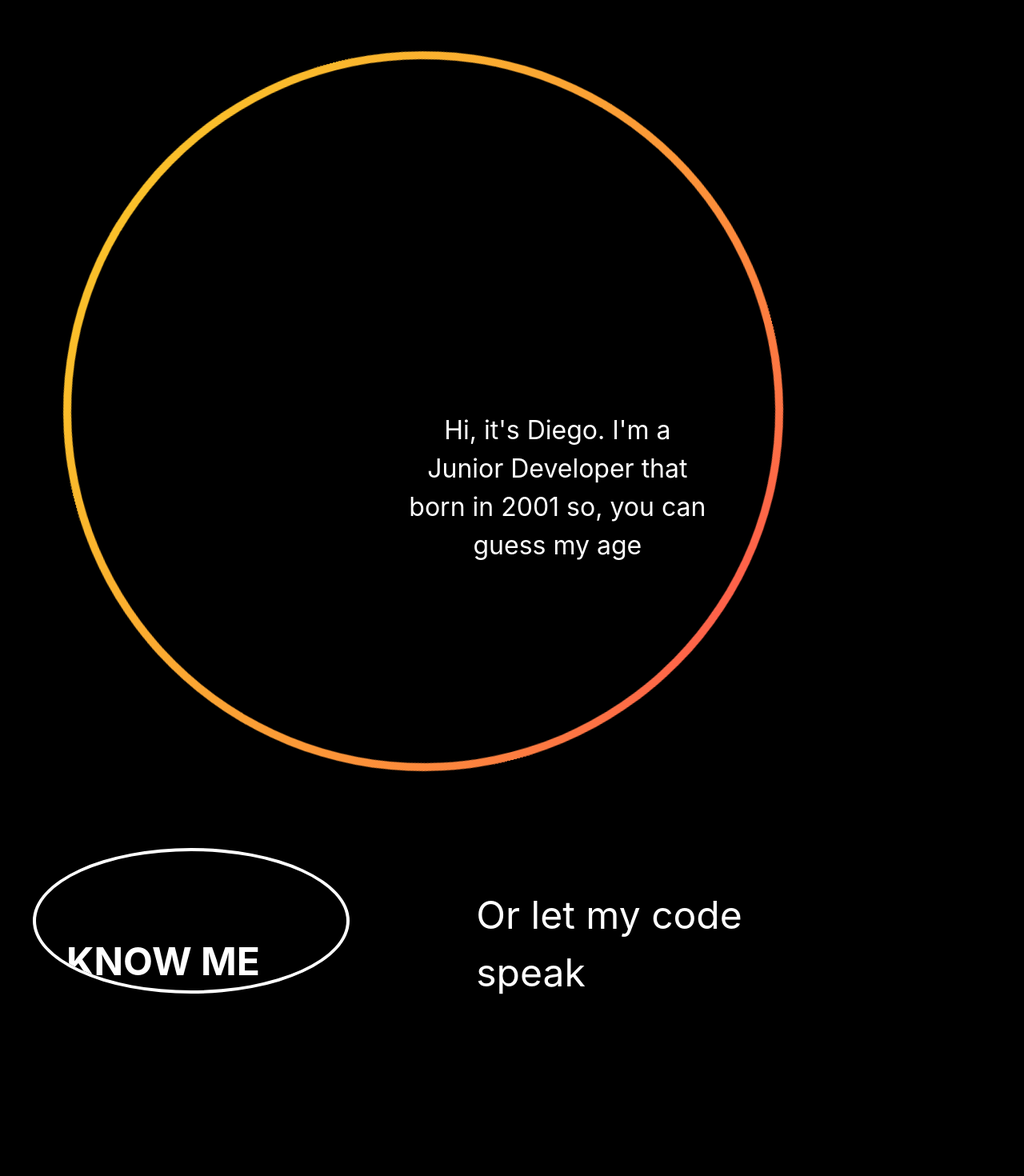
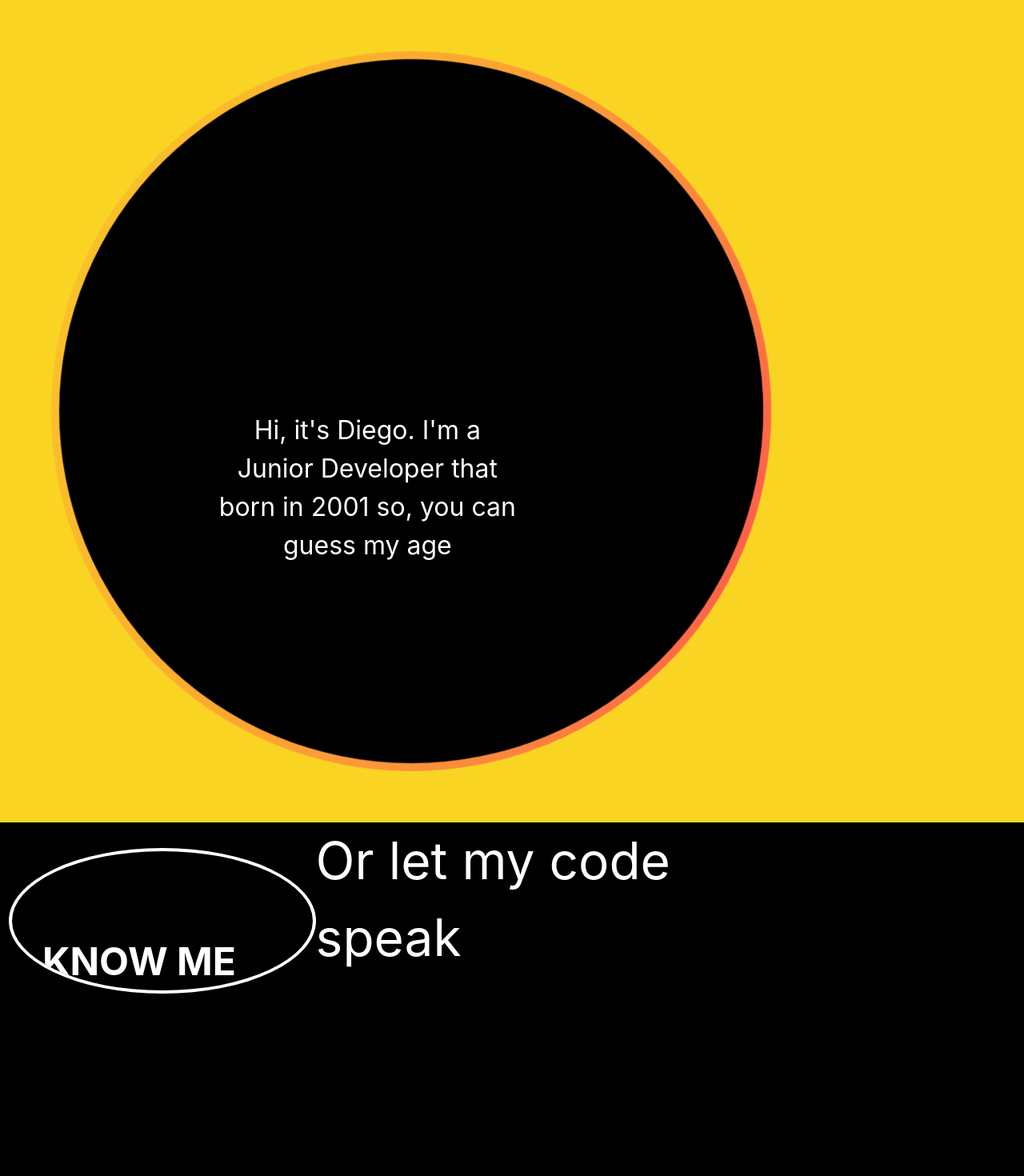
Before and after one commit to diego59x/DiegoPortafolio, a React app: page / in a window 1280 px wide. Shown: the top 1470 px of the page at 80% size. Built offline with nearby package versions, Linux system fonts and the light colour scheme; the HTML template or start-up script is replaced by a standard one.

Commit message:
fixing bootstrap

```diff
--- a/src/Components/PrincipalCircle/Circle.css
+++ b/src/Components/PrincipalCircle/Circle.css
@@ -24,18 +24,17 @@
     text-align: center;
 }
 
-@media (min-height: 538px) {
+@media (min-width: 320px) {
     .headerCircle{
         width: 50vw;
-        margin-left: 5vw;
         color: white;
         font-size: 4em;
     }
     .bigCircle {
-        width: 880px;
-        height: 880px;
+        width: 800px;
+        height: 800px;
         border: double 30px transparent;
-        margin: 4vw;
+
     }
 }
 
--- a/src/Home/Home.css
+++ b/src/Home/Home.css
@@ -12,13 +12,8 @@ body {
     width: 45vw;
     height: 25vh;
 }
-.buttonsTexts {
-    display: flex;
-}
-
 .texts1 {
     font-size: 10em;
-    margin-top: 8vh;
     flex-wrap: wrap;
 }
 
@@ -44,11 +39,23 @@ body {
 .HomeText:hover, a:focus {
   background-size: 100% 10px;
 }
+.aber {
+    background-color: #f9d423;
+    width: auto;
+}
 
-@media (min-height: 538px) {
+@media (min-width: 320px) {
     .HomeText {
-        width: 100vw;
-        font-size: 0.3em;
+        width: 40vw;
+        font-size: 2em;
+        height: 12vh;
+    }
+    .texts1 {
+        font-size: 2em;
+        height: 12vh;
+    }
+    .aber {
+        background-color: #f9d423;
     }
     .circleHome {
         width: 35vw;
@@ -57,17 +64,10 @@ body {
         margin-top: 4vh;
         margin-left: 2vw;
     }
-    .texts1 {
-        margin-left: 10vw;
-        margin-top: 10vh;
-    }
     .textCircle{
         font-size: 4em;
         text-align: center;
         color: white;
-    }
-    .buttonsTexts {
-        display: flex;
     }
 }
 
@@ -80,6 +80,7 @@ body {
         margin-top: 4vh;
         margin-left: 2vw;
     }
+
 }
 
 @media (max-width: 1440px) {
@@ -92,10 +93,6 @@ body {
 
 @media (max-width: 1440px) and (max-height: 597px){
 
-    .buttonsTexts {
-      height: 100vh;
-      margin: 0;
-    }
     .texts1 {
         font-size: 0.4em;
         margin-top: 0;
@@ -106,7 +103,6 @@ body {
         width: 5vw;
         height: 50vh;
         font-size: 0.5em;
-        padding: 0;
     }
     .HomeText {
         margin-top: 20vh;
--- a/src/Home/Home.jsx
+++ b/src/Home/Home.jsx
@@ -9,66 +9,60 @@ export default function Home() {
   const KnowMe = () => {
     history.push('/KnowMe')
   }
-  const Projects = () => {
-    history.push('/Projects')
-  }
+  // const Projects = () => {
+  //   history.push('/Projects')
+  // }
   return (
-    <div className="row">
     <div>
-        <div className="col-12">
-          <div className="col-10 buttonsTexts">
+      <div className="row aber">
+        <div className="col-xs-10 col-sm-12 col-md-12 col-lg-4  ">
           <Circle
             text="Hi, it&#39;s Diego. I&#39;m a Junior Developer that born in 2001 so, you can guess my age"
           />
         </div>
       </div>
-      </div>
-      <div>
-        <div className="col-12">
-          <div className="buttonsTexts">
-            <div className="col-4 circleHome">
+      <div className="row">
+        <div className="col-xs-4 circleHome">
           <CircleSecondary
             header="Know Me"
             onClick={KnowMe}
             classe="boton"
           />
         </div>
-            <div className="col-6 HomeText ">
+        <div className="col-xs-4  HomeText ">
           <div className="texts1">
             Or let my code speak
           </div>
         </div>
-          </div>
-
-          <div className="buttonsTexts">
-            <div className="col-4  circleHome">
+        {/*
+        <div className="col-xs-4 col-sm-4 col-md-4 col-lg-4">
+          <div className=" circleHome">
             <CircleSecondary
               header="Contact"
               classe="boton"
             />
           </div>
-            <div className="col-6 HomeText ">
+          <div className="HomeText ">
             <div className="texts1">
               Email: alv19498@uvg.edu.gt
               Github: diego59x
             </div>
           </div>
-          </div>
-          <div className="buttonsTexts">
-            <div className="col-4 circleHome">
+          <div className="col-xs-4 col-sm-4 col-md-4 col-lg-4">
+            <div className=" circleHome">
               <CircleSecondary
                 header="Projects"
                 onClick={Projects}
                 classe="boton"
               />
             </div>
-            <div className="col-6 HomeText ">
+            <div className="HomeText ">
               <div className="texts1">
                 See what I have made
               </div>
             </div>
           </div>
-        </div>
+        </div> */}
       </div>
     </div>
   )
--- a/src/index.js
+++ b/src/index.js
@@ -1,7 +1,8 @@
 import React from 'react'
 import ReactDOM from 'react-dom'
-import App from './App';
-import 'bootstrap/dist/css/bootstrap.min.css';
+import App from './App'
+import 'bootstrap/dist/css/bootstrap.min.css'
+
 ReactDOM.render(
   <App />,
   document.getElementById('root'),
```
Also changed, not shown: firebase.json (added), 9 other files (tests, documents, lock files or other folders). Lines whose indentation alone changed are shown as unchanged.
